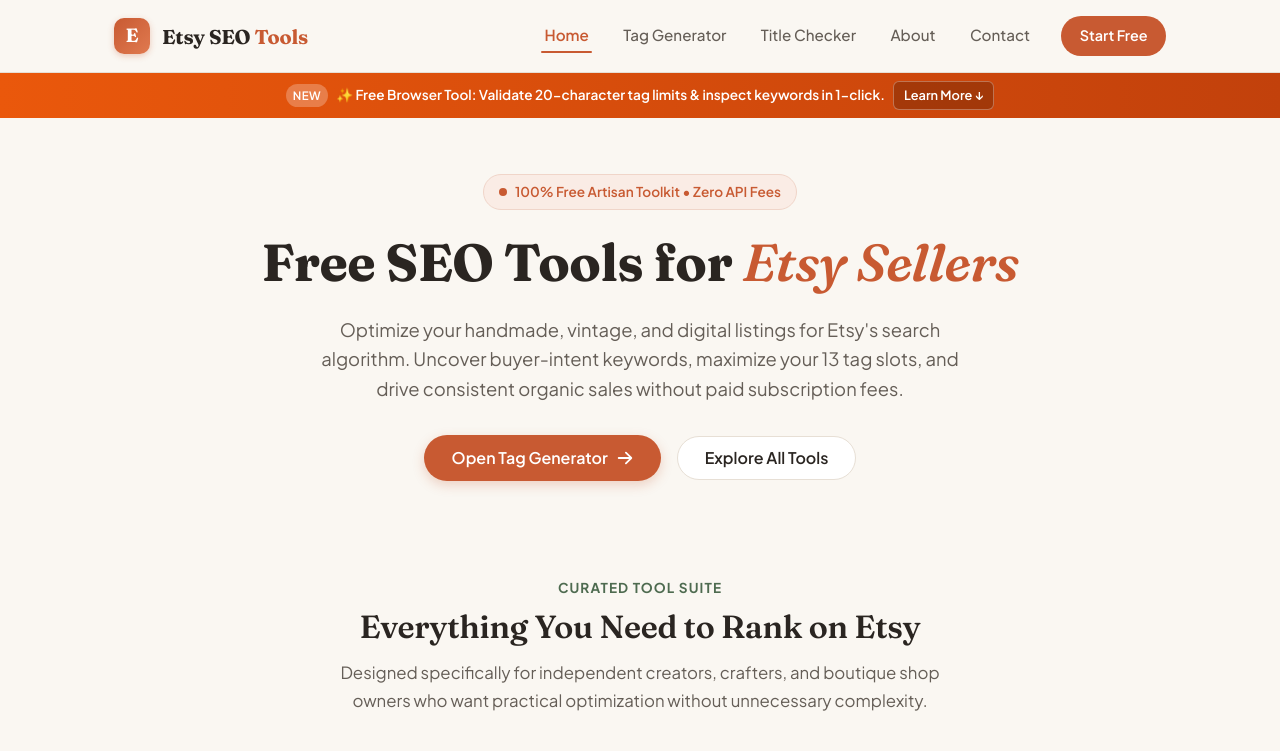
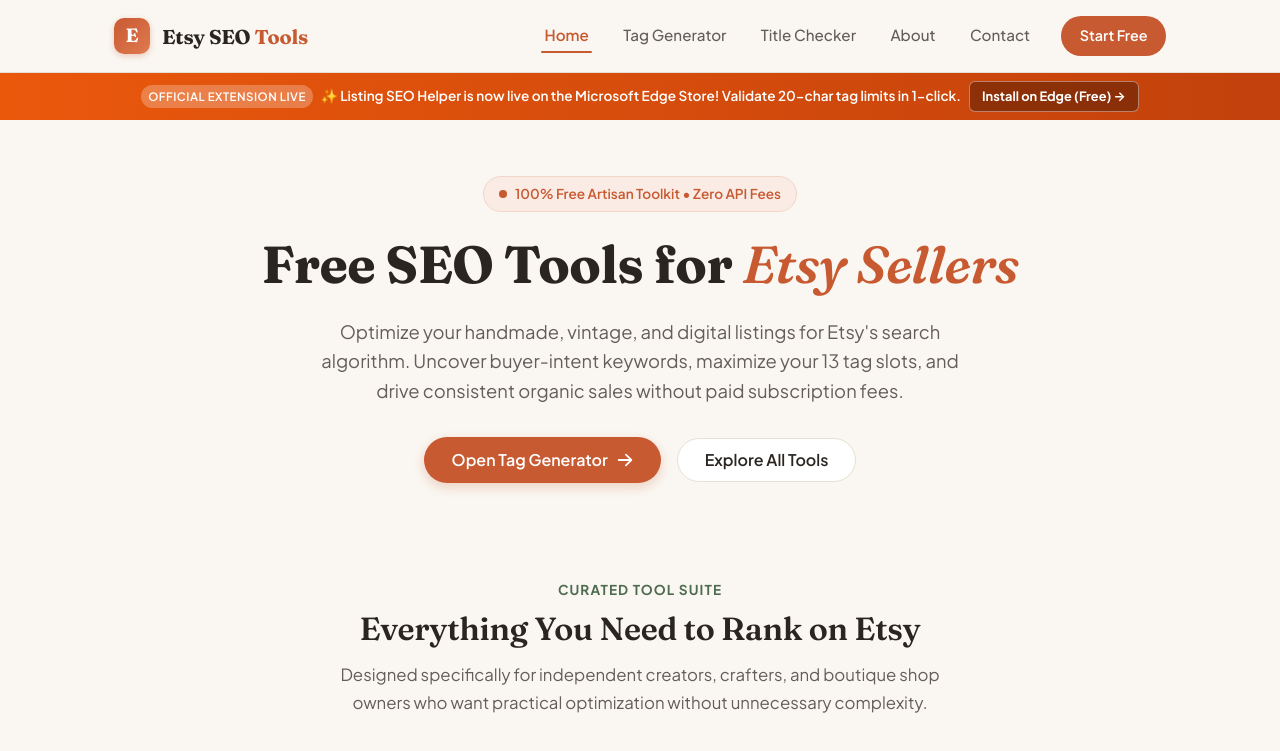
Before and after one commit to marconymax/etsy-seo-tools, a plain HTML site: page index.html in a window 1280 px wide. Shown: the top 751 px of the page. Drawn offline with Linux system fonts and the light colour scheme.

Commit message:
Add files via upload

```diff
--- a/index.html
+++ b/index.html
@@ -131,9 +131,9 @@
 
   <!-- Extension Announcement Bar -->
   <div style="background: linear-gradient(90deg, #ea580c 0%, #c2410c 100%); color: #ffffff; padding: 8px 16px; font-size: 0.85rem; text-align: center; font-weight: 600; display: flex; align-items: center; justify-content: center; gap: 8px; flex-wrap: wrap;">
-    <span style="background: rgba(255,255,255,0.25); font-size: 0.72rem; padding: 2px 7px; border-radius: 9999px; text-transform: uppercase; letter-spacing: 0.5px;">New</span>
-    <span>✨ Free Browser Tool: Validate 20-character tag limits &amp; inspect keywords in 1-click.</span>
-    <a href="#browser-extension-section" style="color: #ffffff; background: rgba(0,0,0,0.2); padding: 3px 10px; border-radius: 6px; text-decoration: none; font-size: 0.8rem; border: 1px solid rgba(255,255,255,0.3); transition: background 0.15s;">Learn More ↓</a>
+    <span style="background: rgba(255,255,255,0.25); font-size: 0.72rem; padding: 2px 7px; border-radius: 9999px; text-transform: uppercase; letter-spacing: 0.5px;">Official Extension Live</span>
+    <span>✨ Listing SEO Helper is now live on the Microsoft Edge Store! Validate 20-char tag limits in 1-click.</span>
+    <a href="https://microsoftedge.microsoft.com/addons/detail/ilhcdbnkknpkcojaihjhkfjddkfdackk" target="_blank" rel="noopener noreferrer" style="color: #ffffff; background: rgba(0,0,0,0.3); padding: 4px 12px; border-radius: 6px; text-decoration: none; font-size: 0.8rem; border: 1px solid rgba(255,255,255,0.4); font-weight: 700; transition: background 0.15s;">Install on Edge (Free) &rarr;</a>
   </div>
 
 
@@ -459,8 +459,8 @@
         </div>
 
         <div style="display: flex; gap: 1rem; justify-content: center; flex-wrap: wrap; align-items: center;">
-          <a href="/tag-generator/" class="btn btn-primary" style="padding: 10px 22px;">Launch Web Suite</a>
-          <span style="font-size: 0.85rem; color: #64748b;">Compatible with Chrome, Edge &amp; Chromium browsers</span>
+          <a href="https://microsoftedge.microsoft.com/addons/detail/ilhcdbnkknpkcojaihjhkfjddkfdackk" target="_blank" rel="noopener noreferrer" class="btn btn-primary" style="padding: 10px 24px; background: #0284c7; border-color: #0284c7; font-weight: 700;">⚡ Install for Microsoft Edge (Free)</a>
+          <a href="/tag-generator/" class="btn btn-outline" style="padding: 10px 22px;">Launch Web Suite &rarr;</a>
         </div>
       </div>
     </section>
```
